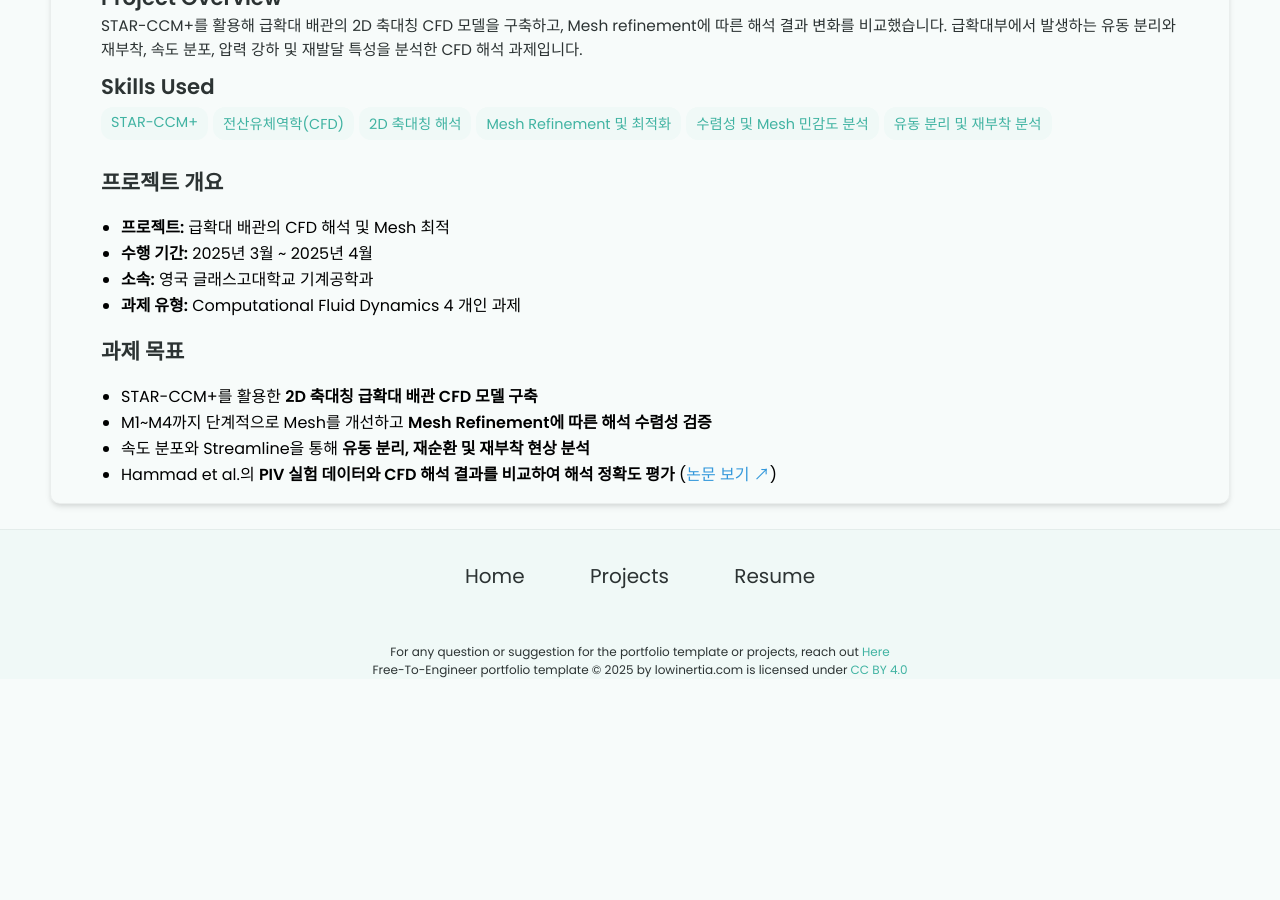
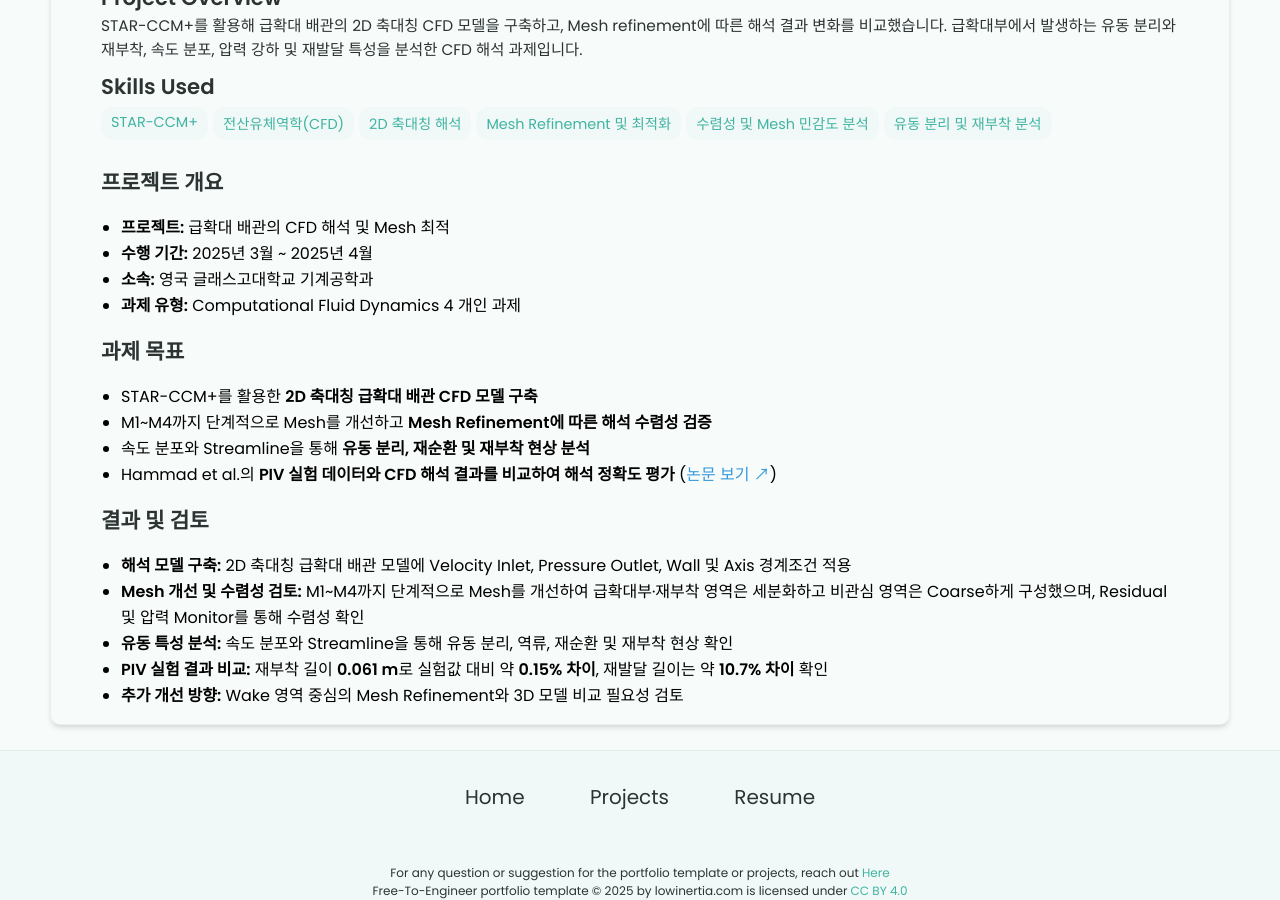
Before and after one commit to border3033/border3033.github.io, a Jekyll site: the page built from _projects/급확대 배관의 CFD 해석/index.md, in a window 1280 px wide and 900 px high, scrolled down 577 px. Built offline with Jekyll 4.4.1, drawn with Linux system fonts in a browser that asks for light colours; before the commit the page ends 1256 px from its top, so only the background shows below that.

Commit message:
Update index.md

```diff
--- a/_projects/급확대 배관의 CFD 해석/index.md
+++ b/_projects/급확대 배관의 CFD 해석/index.md
@@ -27,3 +27,11 @@ main-image: /coverpage.png
 - M1~M4까지 단계적으로 Mesh를 개선하고 **Mesh Refinement에 따른 해석 수렴성 검증**
 - 속도 분포와 Streamline을 통해 **유동 분리, 재순환 및 재부착 현상 분석**
 - Hammad et al.의 **PIV 실험 데이터와 CFD 해석 결과를 비교하여 해석 정확도 평가** ([논문 보기 ↗](https://doi.org/10.1007/s003480050288))
+
+## 결과 및 검토
+
+- **해석 모델 구축:** 2D 축대칭 급확대 배관 모델에 Velocity Inlet, Pressure Outlet, Wall 및 Axis 경계조건 적용
+- **Mesh 개선 및 수렴성 검토:** M1~M4까지 단계적으로 Mesh를 개선하여 급확대부·재부착 영역은 세분화하고 비관심 영역은 Coarse하게 구성했으며, Residual 및 압력 Monitor를 통해 수렴성 확인
+- **유동 특성 분석:** 속도 분포와 Streamline을 통해 유동 분리, 역류, 재순환 및 재부착 현상 확인
+- **PIV 실험 결과 비교:** 재부착 길이 **0.061 m**로 실험값 대비 약 **0.15% 차이**, 재발달 길이는 약 **10.7% 차이** 확인
+- **추가 개선 방향:** Wake 영역 중심의 Mesh Refinement와 3D 모델 비교 필요성 검토
```
